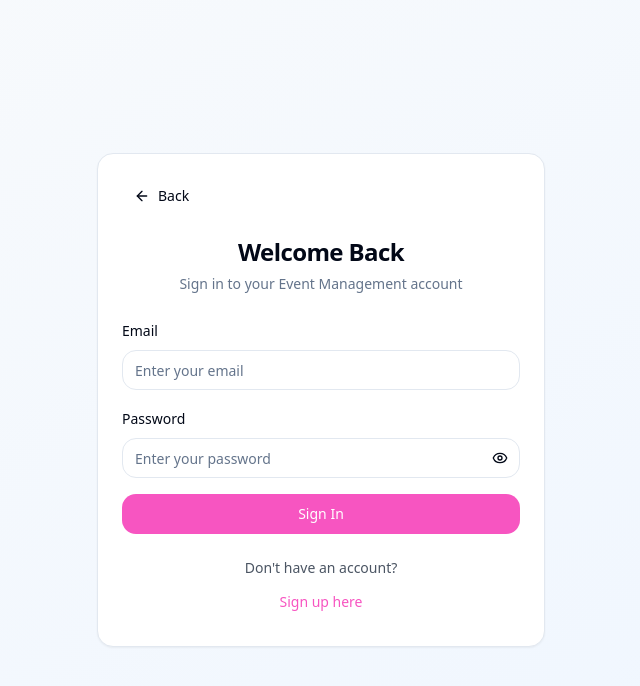
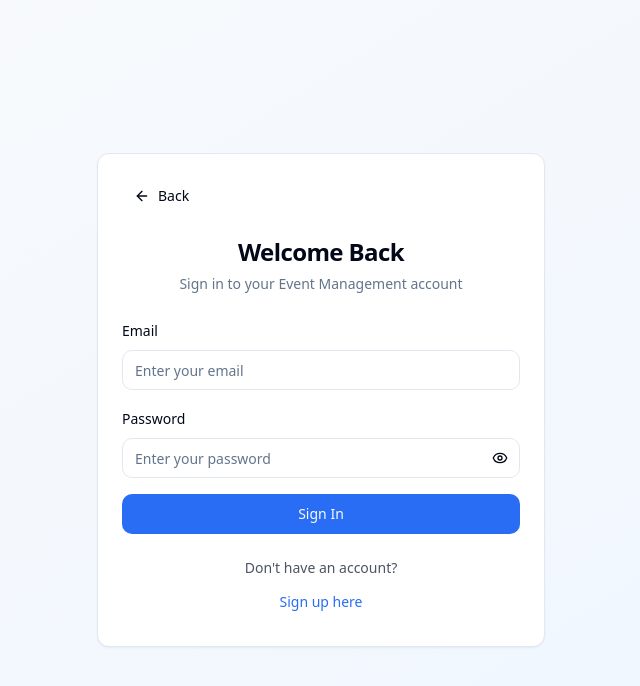
Before and after one commit to usertechbuddy/bespoke-event-hub, a React (Vite) app: page /auth in a window 1280 px wide. Shown: the top 686 px of the page, without its empty margins (319-959 px from the left). Built offline with nearby package versions, Linux system fonts and the light colour scheme.

Commit message:
Reverted to commit 17d9cfbfae254b53f9ec079407c0ca2c5eaea25e

```diff
--- a/src/index.css
+++ b/src/index.css
@@ -15,76 +15,59 @@
     --popover: 0 0% 100%;
     --popover-foreground: 222.2 84% 4.9%;
 
-    /* Radiant Party Colors */
-    --primary: 320 91% 65%;
-    --primary-foreground: 0 0% 100%;
-    --primary-glow: 320 91% 75%;
+    --primary: 220 91% 56%;
+    --primary-foreground: 210 40% 98%;
+    --primary-glow: 220 91% 70%;
 
-    --secondary: 45 93% 47%;
-    --secondary-foreground: 0 0% 100%;
-    --secondary-glow: 45 93% 65%;
+    --secondary: 210 40% 96.1%;
+    --secondary-foreground: 222.2 47.4% 11.2%;
 
     --muted: 210 40% 96.1%;
     --muted-foreground: 215.4 16.3% 46.9%;
 
-    --accent: 280 100% 70%;
-    --accent-foreground: 0 0% 100%;
-    --accent-glow: 280 100% 85%;
+    --accent: 268 83% 57%;
+    --accent-foreground: 210 40% 98%;
+    --accent-glow: 268 83% 70%;
 
-    --success: 142 76% 55%;
-    --success-foreground: 0 0% 100%;
+    --success: 142 76% 36%;
+    --success-foreground: 210 40% 98%;
 
-    --warning: 35 91% 65%;
-    --warning-foreground: 0 0% 100%;
+    --warning: 38 92% 50%;
+    --warning-foreground: 222.2 84% 4.9%;
 
     --destructive: 0 84.2% 60.2%;
     --destructive-foreground: 210 40% 98%;
 
-    /* Celebration Colors */
-    --party-pink: 330 81% 60%;
-    --party-orange: 25 95% 53%;
-    --party-purple: 270 91% 65%;
-    --party-blue: 200 91% 65%;
-    --party-green: 120 61% 50%;
-    --party-yellow: 50 98% 64%;
-
     --border: 214.3 31.8% 91.4%;
     --input: 214.3 31.8% 91.4%;
-    --ring: 320 91% 65%;
+    --ring: 220 91% 56%;
 
-    --radius: 1rem;
+    --radius: 0.75rem;
 
     /* Chart colors */
-    --chart-1: 320 91% 65%;
-    --chart-2: 45 93% 47%;
-    --chart-3: 280 100% 70%;
-    --chart-4: 200 91% 65%;
-    --chart-5: 120 61% 50%;
+    --chart-1: 220 91% 56%;
+    --chart-2: 142 76% 36%;
+    --chart-3: 268 83% 57%;
+    --chart-4: 38 92% 50%;
+    --chart-5: 0 84.2% 60.2%;
 
-    /* Radiant Gradients */
-    --gradient-primary: linear-gradient(135deg, hsl(320 91% 65%), hsl(280 100% 70%), hsl(200 91% 65%));
-    --gradient-secondary: linear-gradient(135deg, hsl(45 93% 47%), hsl(35 91% 65%), hsl(50 98% 64%));
-    --gradient-accent: linear-gradient(135deg, hsl(280 100% 70%), hsl(330 81% 60%), hsl(270 91% 65%));
-    --gradient-success: linear-gradient(135deg, hsl(142 76% 55%), hsl(120 61% 50%));
-    --gradient-warning: linear-gradient(135deg, hsl(35 91% 65%), hsl(50 98% 64%));
-    --gradient-celebration: linear-gradient(45deg, hsl(320 91% 65%), hsl(45 93% 47%), hsl(280 100% 70%), hsl(200 91% 65%), hsl(120 61% 50%));
-    --gradient-rainbow: linear-gradient(90deg, hsl(0 100% 70%), hsl(60 100% 70%), hsl(120 100% 70%), hsl(180 100% 70%), hsl(240 100% 70%), hsl(300 100% 70%));
-    --gradient-card: linear-gradient(145deg, hsl(0 0% 100%), hsl(320 91% 98%));
-    --gradient-glass: linear-gradient(145deg, rgba(255, 255, 255, 0.2), rgba(255, 255, 255, 0.1));
-    --gradient-confetti: conic-gradient(from 0deg, hsl(320 91% 65%), hsl(45 93% 47%), hsl(280 100% 70%), hsl(200 91% 65%), hsl(120 61% 50%), hsl(320 91% 65%));
+    /* Gradients */
+    --gradient-primary: linear-gradient(135deg, hsl(220 91% 56%), hsl(220 91% 70%));
+    --gradient-accent: linear-gradient(135deg, hsl(268 83% 57%), hsl(268 83% 70%));
+    --gradient-success: linear-gradient(135deg, hsl(142 76% 36%), hsl(142 76% 50%));
+    --gradient-warning: linear-gradient(135deg, hsl(38 92% 50%), hsl(38 92% 65%));
+    --gradient-card: linear-gradient(145deg, hsl(0 0% 100%), hsl(210 40% 98%));
+    --gradient-glass: linear-gradient(145deg, rgba(255, 255, 255, 0.1), rgba(255, 255, 255, 0.05));
 
-    /* Festive Shadows */
-    --shadow-elegant: 0 8px 32px -12px hsl(320 91% 65% / 0.4);
-    --shadow-glow: 0 0 50px hsl(320 91% 75% / 0.6);
-    --shadow-card: 0 8px 25px -5px hsl(320 91% 65% / 0.15);
-    --shadow-floating: 0 25px 50px -12px hsl(320 91% 65% / 0.4);
-    --shadow-party: 0 0 60px hsl(280 100% 70% / 0.7), 0 0 100px hsl(45 93% 47% / 0.4);
-    --shadow-confetti: 0 0 30px hsl(320 91% 65% / 0.5), 0 0 60px hsl(280 100% 70% / 0.3), 0 0 90px hsl(45 93% 47% / 0.2);
+    /* Shadows */
+    --shadow-elegant: 0 8px 32px -12px hsl(220 91% 56% / 0.3);
+    --shadow-glow: 0 0 40px hsl(220 91% 70% / 0.4);
+    --shadow-card: 0 4px 16px -8px hsl(222.2 84% 4.9% / 0.1);
+    --shadow-floating: 0 20px 40px -12px hsl(220 91% 56% / 0.25);
 
     /* Transitions */
     --transition-smooth: all 0.3s cubic-bezier(0.4, 0, 0.2, 1);
     --transition-spring: all 0.4s cubic-bezier(0.34, 1.56, 0.64, 1);
-    --transition-bounce: all 0.6s cubic-bezier(0.68, -0.55, 0.265, 1.55);
 
     --sidebar-background: 0 0% 98%;
 
@@ -113,62 +96,46 @@
     --popover: 222.2 84% 4.9%;
     --popover-foreground: 210 40% 98%;
 
-    /* Dark Radiant Colors */
-    --primary: 320 91% 70%;
-    --primary-foreground: 0 0% 100%;
-    --primary-glow: 320 91% 80%;
+    --primary: 220 91% 56%;
+    --primary-foreground: 222.2 47.4% 11.2%;
+    --primary-glow: 220 91% 70%;
 
-    --secondary: 45 93% 55%;
-    --secondary-foreground: 0 0% 100%;
-    --secondary-glow: 45 93% 70%;
+    --secondary: 217.2 32.6% 17.5%;
+    --secondary-foreground: 210 40% 98%;
 
     --muted: 217.2 32.6% 17.5%;
     --muted-foreground: 215 20.2% 65.1%;
 
-    --accent: 280 100% 75%;
-    --accent-foreground: 0 0% 100%;
-    --accent-glow: 280 100% 90%;
+    --accent: 268 83% 57%;
+    --accent-foreground: 210 40% 98%;
+    --accent-glow: 268 83% 70%;
 
-    --success: 142 76% 60%;
-    --success-foreground: 0 0% 100%;
+    --success: 142 76% 36%;
+    --success-foreground: 210 40% 98%;
 
-    --warning: 35 91% 70%;
-    --warning-foreground: 0 0% 100%;
+    --warning: 38 92% 50%;
+    --warning-foreground: 222.2 84% 4.9%;
 
     --destructive: 0 84.2% 60.2%;
     --destructive-foreground: 210 40% 98%;
 
-    /* Dark Celebration Colors */
-    --party-pink: 330 81% 70%;
-    --party-orange: 25 95% 63%;
-    --party-purple: 270 91% 75%;
-    --party-blue: 200 91% 75%;
-    --party-green: 120 61% 60%;
-    --party-yellow: 50 98% 74%;
-
     --border: 217.2 32.6% 17.5%;
     --input: 217.2 32.6% 17.5%;
-    --ring: 320 91% 70%;
+    --ring: 220 91% 56%;
 
-    /* Dark Radiant Gradients */
-    --gradient-primary: linear-gradient(135deg, hsl(320 91% 70%), hsl(280 100% 75%), hsl(200 91% 75%));
-    --gradient-secondary: linear-gradient(135deg, hsl(45 93% 55%), hsl(35 91% 70%), hsl(50 98% 74%));
-    --gradient-accent: linear-gradient(135deg, hsl(280 100% 75%), hsl(330 81% 70%), hsl(270 91% 75%));
-    --gradient-success: linear-gradient(135deg, hsl(142 76% 60%), hsl(120 61% 60%));
-    --gradient-warning: linear-gradient(135deg, hsl(35 91% 70%), hsl(50 98% 74%));
-    --gradient-celebration: linear-gradient(45deg, hsl(320 91% 70%), hsl(45 93% 55%), hsl(280 100% 75%), hsl(200 91% 75%), hsl(120 61% 60%));
-    --gradient-rainbow: linear-gradient(90deg, hsl(0 100% 75%), hsl(60 100% 75%), hsl(120 100% 75%), hsl(180 100% 75%), hsl(240 100% 75%), hsl(300 100% 75%));
-    --gradient-card: linear-gradient(145deg, hsl(222.2 84% 4.9%), hsl(320 91% 8%));
-    --gradient-glass: linear-gradient(145deg, rgba(255, 255, 255, 0.15), rgba(255, 255, 255, 0.08));
-    --gradient-confetti: conic-gradient(from 0deg, hsl(320 91% 70%), hsl(45 93% 55%), hsl(280 100% 75%), hsl(200 91% 75%), hsl(120 61% 60%), hsl(320 91% 70%));
+    /* Dark mode gradients */
+    --gradient-primary: linear-gradient(135deg, hsl(220 91% 56%), hsl(220 91% 70%));
+    --gradient-accent: linear-gradient(135deg, hsl(268 83% 57%), hsl(268 83% 70%));
+    --gradient-success: linear-gradient(135deg, hsl(142 76% 36%), hsl(142 76% 50%));
+    --gradient-warning: linear-gradient(135deg, hsl(38 92% 50%), hsl(38 92% 65%));
+    --gradient-card: linear-gradient(145deg, hsl(222.2 84% 4.9%), hsl(217.2 32.6% 17.5%));
+    --gradient-glass: linear-gradient(145deg, rgba(255, 255, 255, 0.1), rgba(255, 255, 255, 0.05));
 
-    /* Dark Festive Shadows */
-    --shadow-elegant: 0 8px 32px -12px hsl(320 91% 70% / 0.6);
-    --shadow-glow: 0 0 60px hsl(320 91% 80% / 0.8);
-    --shadow-card: 0 8px 25px -5px hsl(320 91% 70% / 0.25);
-    --shadow-floating: 0 25px 50px -12px hsl(320 91% 70% / 0.6);
-    --shadow-party: 0 0 80px hsl(280 100% 75% / 0.8), 0 0 120px hsl(45 93% 55% / 0.6);
-    --shadow-confetti: 0 0 40px hsl(320 91% 70% / 0.7), 0 0 80px hsl(280 100% 75% / 0.5), 0 0 120px hsl(45 93% 55% / 0.3);
+    /* Dark shadows */
+    --shadow-elegant: 0 8px 32px -12px hsl(220 91% 56% / 0.5);
+    --shadow-glow: 0 0 40px hsl(220 91% 70% / 0.6);
+    --shadow-card: 0 4px 16px -8px rgba(0, 0, 0, 0.3);
+    --shadow-floating: 0 20px 40px -12px hsl(220 91% 56% / 0.4);
     --sidebar-background: 240 5.9% 10%;
     --sidebar-foreground: 240 4.8% 95.9%;
     --sidebar-primary: 224.3 76.3% 48%;
--- a/tailwind.config.ts
+++ b/tailwind.config.ts
@@ -31,8 +31,7 @@ export default {
 				},
 				secondary: {
 					DEFAULT: 'hsl(var(--secondary))',
-					foreground: 'hsl(var(--secondary-foreground))',
-					glow: 'hsl(var(--secondary-glow))'
+					foreground: 'hsl(var(--secondary-foreground))'
 				},
 				destructive: {
 					DEFAULT: 'hsl(var(--destructive))',
@@ -72,41 +71,25 @@ export default {
 					'accent-foreground': 'hsl(var(--sidebar-accent-foreground))',
 					border: 'hsl(var(--sidebar-border))',
 					ring: 'hsl(var(--sidebar-ring))'
-				},
-				// Celebration Party Colors
-				party: {
-					pink: 'hsl(var(--party-pink))',
-					orange: 'hsl(var(--party-orange))',
-					purple: 'hsl(var(--party-purple))',
-					blue: 'hsl(var(--party-blue))',
-					green: 'hsl(var(--party-green))',
-					yellow: 'hsl(var(--party-yellow))'
 				}
 			},
 			backgroundImage: {
 				'gradient-primary': 'var(--gradient-primary)',
-				'gradient-secondary': 'var(--gradient-secondary)',
 				'gradient-accent': 'var(--gradient-accent)',
 				'gradient-success': 'var(--gradient-success)',
 				'gradient-warning': 'var(--gradient-warning)',
-				'gradient-celebration': 'var(--gradient-celebration)',
-				'gradient-rainbow': 'var(--gradient-rainbow)',
 				'gradient-card': 'var(--gradient-card)',
-				'gradient-glass': 'var(--gradient-glass)',
-				'gradient-confetti': 'var(--gradient-confetti)'
+				'gradient-glass': 'var(--gradient-glass)'
 			},
 			boxShadow: {
 				'elegant': 'var(--shadow-elegant)',
 				'glow': 'var(--shadow-glow)',
 				'card': 'var(--shadow-card)',
-				'floating': 'var(--shadow-floating)',
-				'party': 'var(--shadow-party)',
-				'confetti': 'var(--shadow-confetti)'
+				'floating': 'var(--shadow-floating)'
 			},
 			transitionTimingFunction: {
 				'smooth': 'cubic-bezier(0.4, 0, 0.2, 1)',
-				'spring': 'cubic-bezier(0.34, 1.56, 0.64, 1)',
-				'bounce': 'cubic-bezier(0.68, -0.55, 0.265, 1.55)'
+				'spring': 'cubic-bezier(0.34, 1.56, 0.64, 1)'
 			},
 			borderRadius: {
 				lg: 'var(--radius)',
@@ -167,55 +150,6 @@ export default {
 					'50%': {
 						boxShadow: '0 0 60px hsl(var(--primary-glow) / 0.6)'
 					}
-				},
-				'party-pulse': {
-					'0%, 100%': {
-						boxShadow: 'var(--shadow-party)'
-					},
-					'33%': {
-						boxShadow: '0 0 80px hsl(var(--party-pink) / 0.8), 0 0 120px hsl(var(--party-purple) / 0.6)'
-					},
-					'66%': {
-						boxShadow: '0 0 80px hsl(var(--party-orange) / 0.8), 0 0 120px hsl(var(--party-blue) / 0.6)'
-					}
-				},
-				'confetti-spin': {
-					'0%': {
-						transform: 'rotate(0deg) scale(1)',
-						filter: 'hue-rotate(0deg)'
-					},
-					'50%': {
-						transform: 'rotate(180deg) scale(1.1)',
-						filter: 'hue-rotate(180deg)'
-					},
-					'100%': {
-						transform: 'rotate(360deg) scale(1)',
-						filter: 'hue-rotate(360deg)'
-					}
-				},
-				'celebration-bounce': {
-					'0%, 20%, 50%, 80%, 100%': {
-						transform: 'translateY(0)'
-					},
-					'40%': {
-						transform: 'translateY(-20px)'
-					},
-					'60%': {
-						transform: 'translateY(-10px)'
-					}
-				},
-				'rainbow-shift': {
-					'0%': { backgroundPosition: '0% 50%' },
-					'50%': { backgroundPosition: '100% 50%' },
-					'100%': { backgroundPosition: '0% 50%' }
-				},
-				'float': {
-					'0%, 100%': {
-						transform: 'translateY(0px)'
-					},
-					'50%': {
-						transform: 'translateY(-10px)'
-					}
 				}
 			},
 			animation: {
@@ -224,12 +158,7 @@ export default {
 				'fade-in': 'fade-in 0.5s ease-out',
 				'slide-up': 'slide-up 0.4s cubic-bezier(0.34, 1.56, 0.64, 1)',
 				'scale-in': 'scale-in 0.3s ease-out',
-				'glow-pulse': 'glow-pulse 2s ease-in-out infinite',
-				'party-pulse': 'party-pulse 3s ease-in-out infinite',
-				'confetti-spin': 'confetti-spin 4s linear infinite',
-				'celebration-bounce': 'celebration-bounce 2s ease-in-out infinite',
-				'rainbow-shift': 'rainbow-shift 3s ease infinite',
-				'float': 'float 3s ease-in-out infinite'
+				'glow-pulse': 'glow-pulse 2s ease-in-out infinite'
 			}
 		}
 	},
```
Also changed, not shown: src/pages/Index.tsx (+58 -86 lines).
